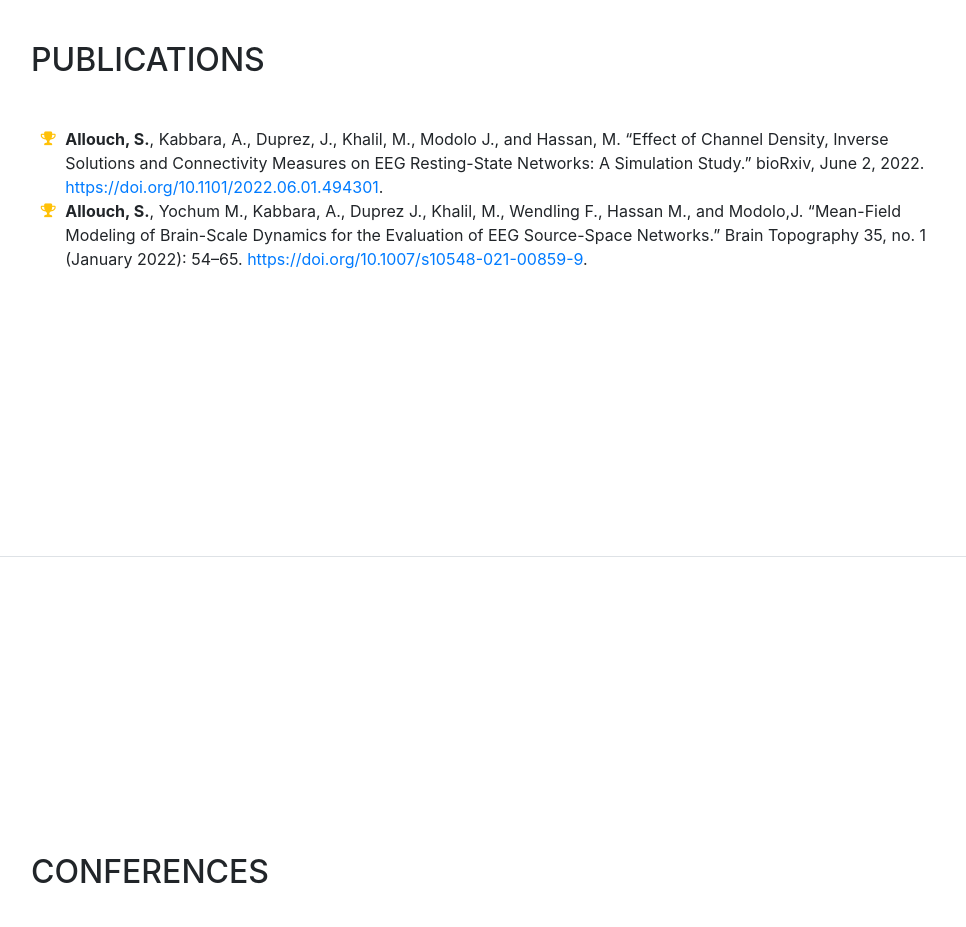
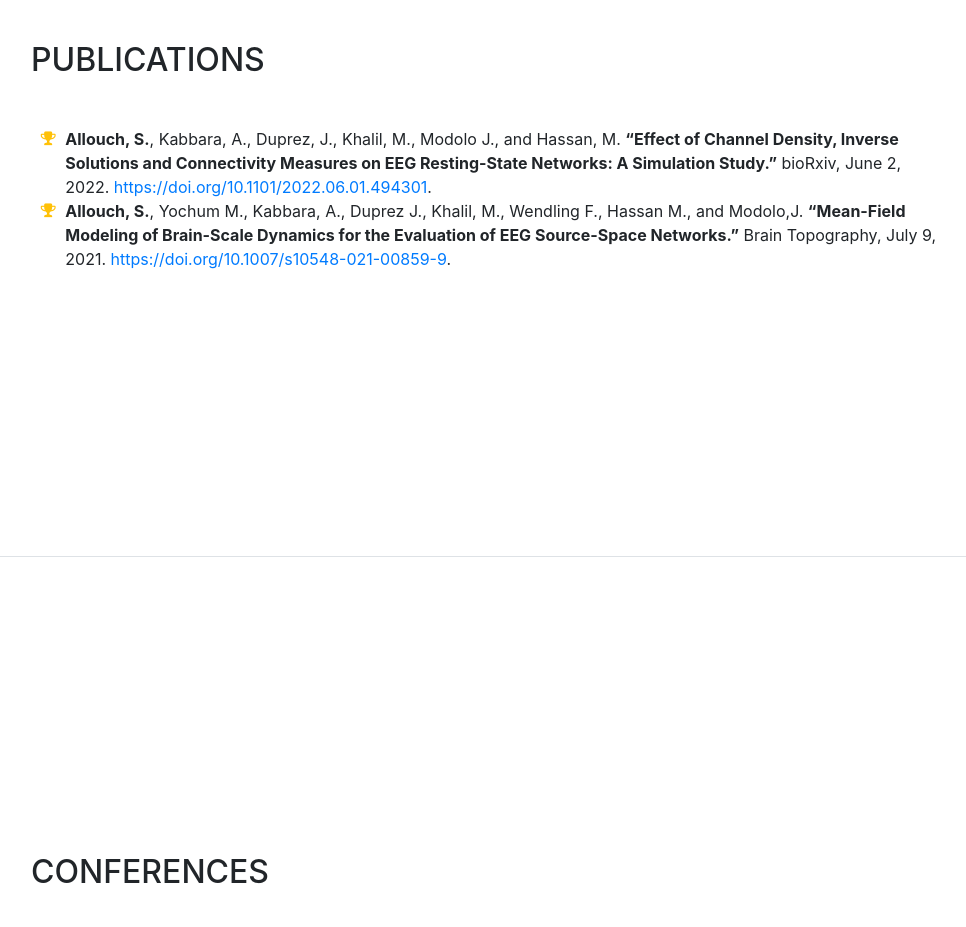
Before and after one commit to sahar-allouch/sahar-allouch.github.io, a website with bundled scripts: page index.html in a window 1280 px wide. Shown: the part 4280-5207 px from the top of the page, without its empty margins (289-1255 px from the left). Built offline with nearby package versions, Linux system fonts and the light colour scheme; a web font is replaced by a local one.

Commit message:
EditInfo

```diff
--- a/index.html
+++ b/index.html
@@ -258,10 +258,10 @@
           <ul class="fa-ul mb-0">
             <li>
               <i class="fa-li fa fa-trophy text-warning"></i>
-              <b>Allouch, S.</b>, Kabbara, A., Duprez, J., Khalil, M., Modolo J., and Hassan, M. “Effect of Channel Density, Inverse Solutions and Connectivity Measures on EEG Resting-State Networks: A Simulation Study.” bioRxiv, June 2, 2022. <a href ="https://doi.org/10.1101/2022.06.01.494301">https://doi.org/10.1101/2022.06.01.494301</a>.</li>
+              <b>Allouch, S.</b>, Kabbara, A., Duprez, J., Khalil, M., Modolo J., and Hassan, M. <b>“Effect of Channel Density, Inverse Solutions and Connectivity Measures on EEG Resting-State Networks: A Simulation Study.”</b> bioRxiv, June 2, 2022. <a href ="https://doi.org/10.1101/2022.06.01.494301">https://doi.org/10.1101/2022.06.01.494301</a>.</li>
             <li>
               <i class="fa-li fa fa-trophy text-warning"></i>
-              <b>Allouch, S.</b>, Yochum M., Kabbara, A., Duprez J., Khalil, M., Wendling F., Hassan M., and Modolo,J. “Mean-Field Modeling of Brain-Scale Dynamics for the Evaluation of EEG Source-Space Networks.” Brain Topography 35, no. 1 (January 2022): 54–65. <a href="https://doi.org/10.1007/s10548-021-00859-9">https://doi.org/10.1007/s10548-021-00859-9</a>.</li>
+              <b>Allouch, S.</b>, Yochum M., Kabbara, A., Duprez J., Khalil, M., Wendling F., Hassan M., and Modolo,J. <b>“Mean-Field Modeling of Brain-Scale Dynamics for the Evaluation of EEG Source-Space Networks.”</b> Brain Topography, July 9, 2021. <a href="https://doi.org/10.1007/s10548-021-00859-9">https://doi.org/10.1007/s10548-021-00859-9</a>.</li>
             <li>
 			</section>
 	<section class="resume-section p-3 p-lg-5 d-flex flex-column" id="conferences">
```
